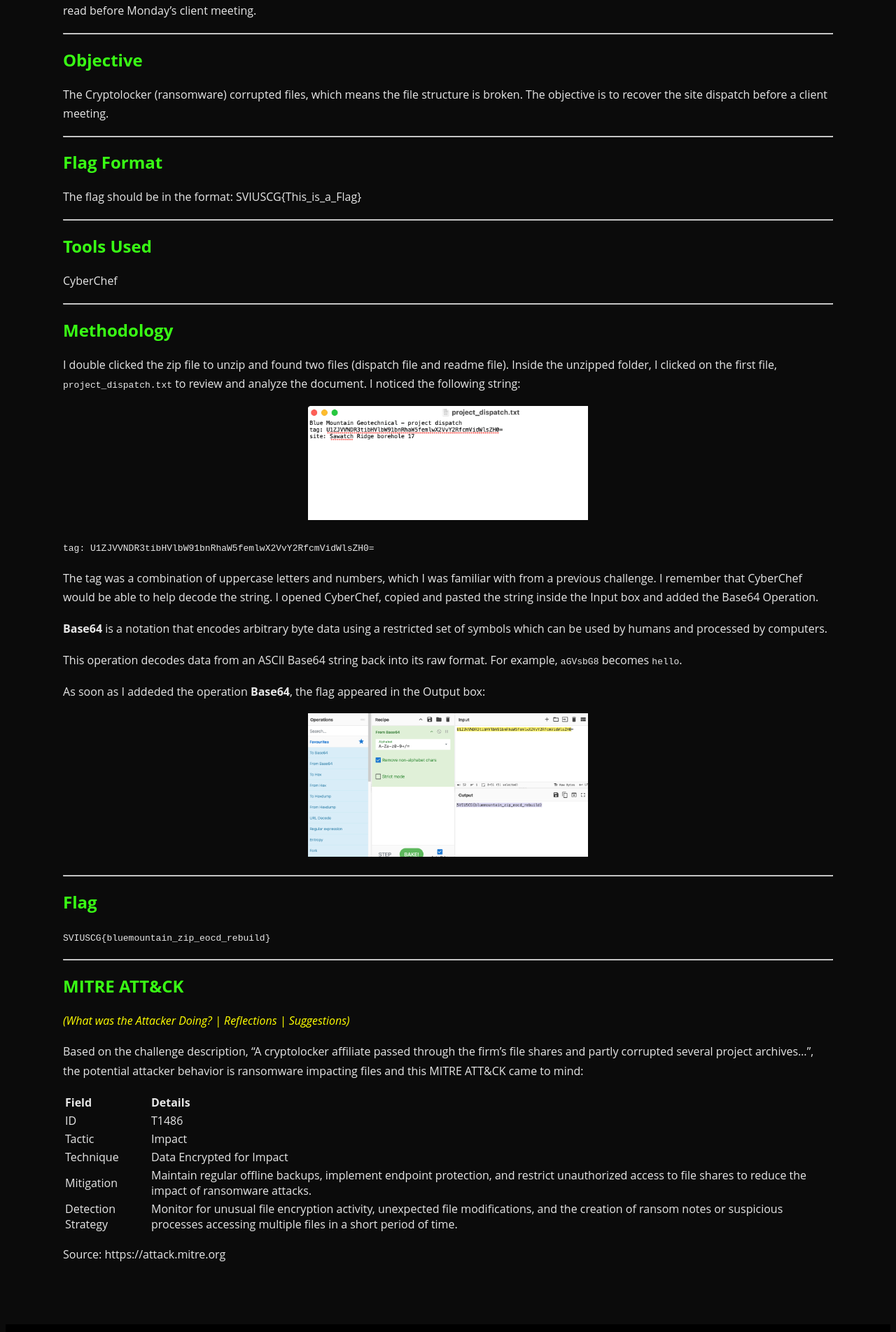
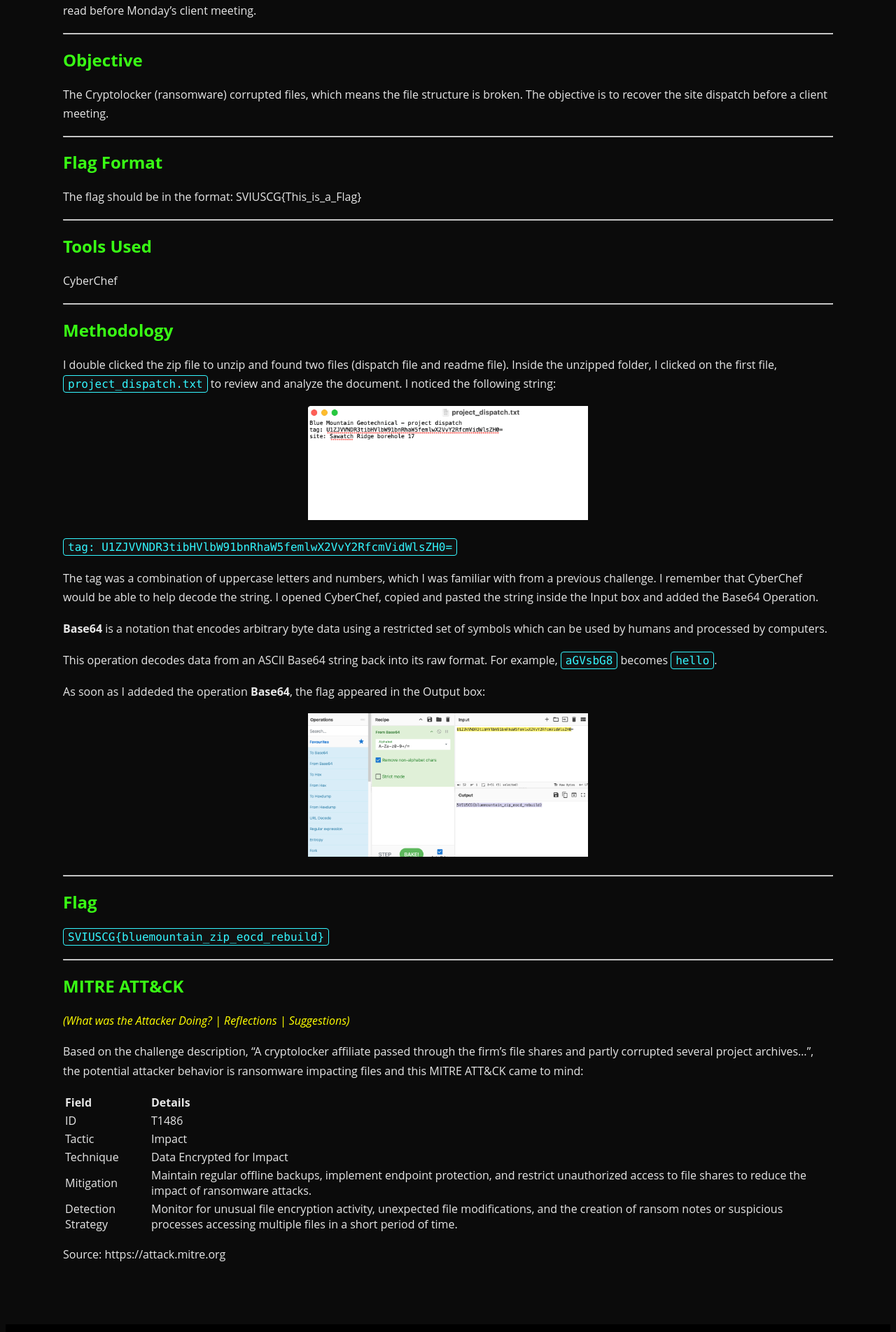
Before and after one commit to glsanclem/2026-US-Cyber-Open-CTF, a Jekyll site: the page built from main_challenges/broken-envelope.md, in a window 1280 px wide. Shown: the part 596-2499 px from the top of the page at 70% size. Built offline with Jekyll 4.4.1, drawn with Linux system fonts in a browser that asks for light colours.

Commit message:
Add styling for inline code elements

```diff
--- a/assets/css/style.css
+++ b/assets/css/style.css
@@ -154,3 +154,13 @@ ul li {
   gap: 2rem; /* spacing between boxes */
   margin-top: 2rem;
 }
+
+/* ------------------- Inline Code Styling -------------------- */
+code {
+  color: #33f6ff;
+  background-color: #111111;
+  border: 1px solid #33f6ff;
+  border-radius: 4px;
+  padding: 2px 6px;
+  font-family: Consolas, Monaco, "Courier New", monospace;
+}
```
